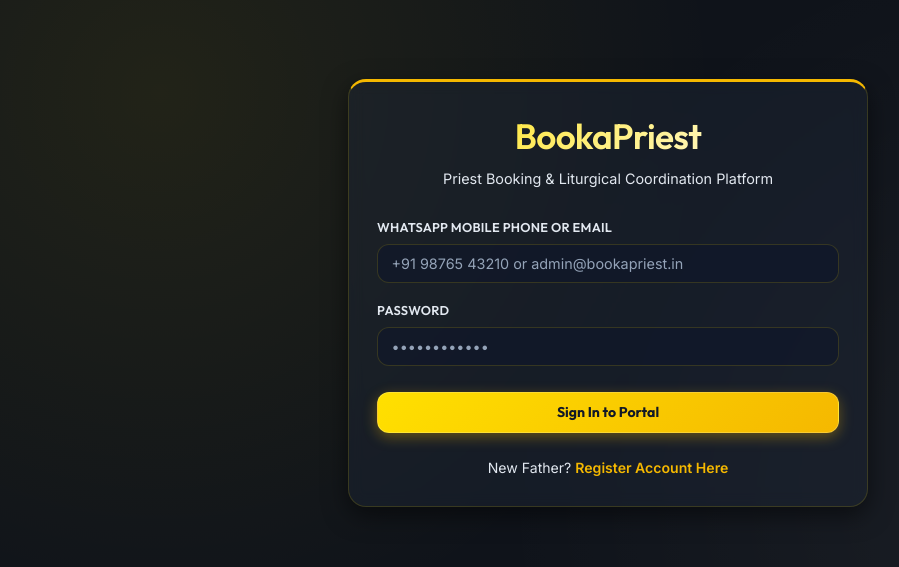
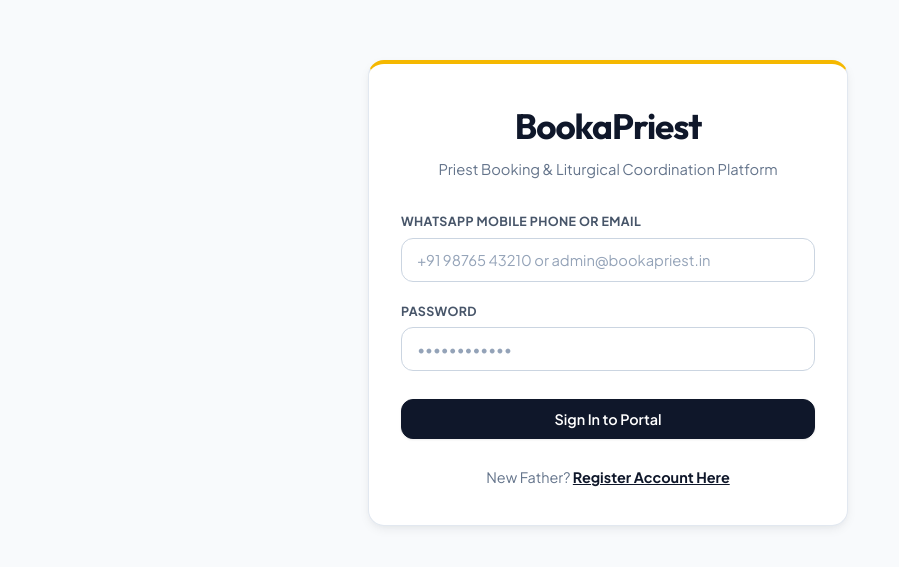
Before and after one commit to josephar89/BookaPriest, a React (Vite) app: page / in a window 1280 px wide. Shown: the part 107-674 px from the top of the page, without its empty margins (32-931 px from the left). Built offline with nearby package versions, Linux system fonts and the light colour scheme.

Commit message:
style: switch to clean, plain white modern minimalist interface with warm Papal gold accents

```diff
--- a/src/index.css
+++ b/src/index.css
@@ -1,60 +1,50 @@
-@import url('https://fonts.googleapis.com/css2?family=Inter:wght@300;400;500;600;700&family=Outfit:wght@300;400;500;600;700&display=swap');
+@import url('https://fonts.googleapis.com/css2?family=Plus+Jakarta+Sans:wght@300;400;500;600;700;800&family=Outfit:wght@400;500;600;700;800&display=swap');
 
 :root {
-  /* Papal Flag (Vatican City) Color System: Gold/Yellow (Giallo) & Pure White (Bianco) */
-  --bg-primary: #0f131a;
-  --bg-secondary: #181d27;
-  --bg-tertiary: #232a38;
+  /* Clean, Pure White Modern Theme */
+  --bg-primary: #FFFFFF;
+  --bg-secondary: #F8FAFC;
+  --bg-tertiary: #F1F5F9;
 
-  --text-primary: #ffffff;
-  --text-secondary: #e2e8f0;
-  --text-muted: #94a3b8;
+  --text-primary: #0F172A;
+  --text-secondary: #334155;
+  --text-muted: #64748B;
 
-  /* Papal Yellow / Gold (Pantone Yellow 109 C / Vatican Gold) */
+  /* Papal / Vatican Warm Gold Accent */
+  --papal-gold: #F5B800;
+  --papal-gold-dark: #D99B00;
   --papal-yellow: #FFE000;
-  --papal-gold: #F5B800;
-  --papal-gold-hover: #E0A500;
-  --papal-gold-rgb: 245, 184, 0;
 
-  /* Papal White (Alabaster White / Silver) */
-  --papal-white: #FFFFFF;
-  --papal-white-soft: #F8FAFC;
-  --papal-white-rgb: 255, 255, 255;
+  --accent-gold: #D97706;
+  --accent-gold-rgb: 217, 119, 6;
 
-  /* Papal Key Red (The traditional red cord binding St. Peter's keys) */
-  --papal-red: #DC2626;
-  --papal-red-hover: #B91C1C;
-  --papal-red-rgb: 220, 38, 38;
+  /* Primary Action Button Colors */
+  --primary-color: #0F172A;
+  --primary-hover: #1E293B;
 
-  /* Aliases for system compatibility */
-  --accent-gold: var(--papal-gold);
-  --accent-gold-rgb: var(--papal-gold-rgb);
-  --accent-purple: var(--papal-gold);
-  --accent-purple-hover: var(--papal-gold-hover);
-  --accent-purple-rgb: var(--papal-gold-rgb);
-  --accent-green: #10B981;
-  --accent-green-hover: #059669;
-  --accent-red: var(--papal-red);
-  --accent-blue: #38BDF8;
+  --accent-green: #059669;
+  --accent-green-hover: #047857;
+  --accent-red: #DC2626;
+  --accent-blue: #0284C7;
 
-  --border-color: rgba(255, 224, 0, 0.15);
-  --border-hover: rgba(255, 224, 0, 0.35);
-  --border-focus: var(--papal-yellow);
+  --border-color: #E2E8F0;
+  --border-hover: #CBD5E1;
+  --border-focus: #F5B800;
 
-  --radius-sm: 6px;
+  --radius-sm: 8px;
   --radius-md: 12px;
-  --radius-lg: 18px;
+  --radius-lg: 16px;
+  --radius-full: 9999px;
 
-  --shadow-sm: 0 2px 8px rgba(0, 0, 0, 0.4);
-  --shadow-md: 0 8px 24px rgba(0, 0, 0, 0.5);
-  --shadow-lg: 0 16px 40px rgba(0, 0, 0, 0.7);
+  --shadow-sm: 0 1px 3px rgba(0, 0, 0, 0.05), 0 1px 2px rgba(0, 0, 0, 0.03);
+  --shadow-md: 0 4px 12px -2px rgba(15, 23, 42, 0.08), 0 2px 6px -2px rgba(15, 23, 42, 0.04);
+  --shadow-lg: 0 12px 28px -4px rgba(15, 23, 42, 0.12), 0 4px 12px -4px rgba(15, 23, 42, 0.06);
 
   --transition-fast: 0.15s ease;
-  --transition-normal: 0.25s cubic-bezier(0.4, 0, 0.2, 1);
-  --transition-slow: 0.4s cubic-bezier(0.4, 0, 0.2, 1);
+  --transition-normal: 0.2s cubic-bezier(0.4, 0, 0.2, 1);
 
-  font-family: 'Inter', system-ui, sans-serif;
-  color-scheme: dark;
+  font-family: 'Plus Jakarta Sans', system-ui, sans-serif;
+  color-scheme: light;
 }
 
 /* Global Reset & Base Styling */
@@ -62,41 +52,23 @@
   margin: 0;
   padding: 0;
   box-sizing: border-box;
-  scrollbar-width: thin;
-  scrollbar-color: var(--border-hover) transparent;
 }
 
 body {
-  background-color: var(--bg-primary);
+  background-color: #F8FAFC;
   color: var(--text-primary);
-  font-family: 'Inter', sans-serif;
+  font-family: 'Plus Jakarta Sans', sans-serif;
   min-height: 100vh;
   line-height: 1.5;
   overflow-x: hidden;
+  -webkit-font-smoothing: antialiased;
 }
 
 h1, h2, h3, h4, h5, h6 {
   font-family: 'Outfit', sans-serif;
-  font-weight: 600;
+  font-weight: 700;
   letter-spacing: -0.02em;
   color: var(--text-primary);
-}
-
-/* Utility Animations */
-@keyframes fadeIn {
-  from { opacity: 0; transform: translateY(8px); }
-  to { opacity: 1; transform: translateY(0); }
-}
-
-@keyframes slideInRight {
-  from { transform: translateX(100%); }
-  to { transform: translateX(0); }
-}
-
-@keyframes pulseLive {
-  0% { transform: scale(0.95); box-shadow: 0 0 0 0 rgba(16, 185, 129, 0.7); }
-  70% { transform: scale(1); box-shadow: 0 0 0 8px rgba(16, 185, 129, 0); }
-  100% { transform: scale(0.95); box-shadow: 0 0 0 0 rgba(16, 185, 129, 0); }
 }
 
 /* Base Layout */
@@ -104,60 +76,56 @@
   min-height: 100vh;
   display: flex;
   flex-direction: column;
+  background-color: #F8FAFC;
 }
 
-/* Modern Glass Navbar */
+/* Modern Plain White Navbar */
 .navbar {
   position: sticky;
   top: 0;
   z-index: 100;
-  background: rgba(24, 29, 39, 0.92);
-  backdrop-filter: blur(16px);
-  -webkit-backdrop-filter: blur(16px);
+  background: #FFFFFF;
   border-bottom: 2px solid var(--papal-gold);
-  padding: 0.85rem 1.5rem;
+  padding: 0.9rem 1.75rem;
   display: flex;
   justify-content: space-between;
   align-items: center;
-  transition: var(--transition-normal);
-  box-shadow: 0 4px 20px rgba(0, 0, 0, 0.4);
+  box-shadow: 0 2px 10px rgba(0, 0, 0, 0.03);
 }
 
 .brand-section {
   display: flex;
   align-items: center;
-  gap: 0.6rem;
+  gap: 0.65rem;
 }
 
 .brand-logo {
   font-family: 'Outfit', sans-serif;
   font-size: 1.55rem;
-  font-weight: 700;
+  font-weight: 800;
   letter-spacing: -0.03em;
-  background: linear-gradient(135deg, #FFE000 0%, #FFFFFF 100%);
-  -webkit-background-clip: text;
-  -webkit-text-fill-color: transparent;
+  color: #0F172A;
   display: flex;
   align-items: center;
   gap: 0.4rem;
 }
 
 .brand-badge {
-  font-size: 0.68rem;
-  padding: 0.2rem 0.5rem;
-  border-radius: var(--radius-sm);
-  background: #FFE000;
-  border: 1px solid #F5B800;
-  color: #1a1a1a;
+  font-size: 0.7rem;
+  padding: 0.2rem 0.55rem;
+  border-radius: var(--radius-full);
+  background: #FEF3C7;
+  border: 1px solid #FCD34D;
+  color: #92400E;
   text-transform: uppercase;
   font-weight: 800;
-  letter-spacing: 0.06em;
+  letter-spacing: 0.05em;
 }
 
 .nav-user {
   display: flex;
   align-items: center;
-  gap: 0.85rem;
+  gap: 1rem;
 }
 
 .user-tag {
@@ -167,75 +135,74 @@
 }
 
 .user-name {
-  font-size: 0.88rem;
-  font-weight: 600;
+  font-size: 0.9rem;
+  font-weight: 700;
   color: var(--text-primary);
 }
 
 .user-status {
-  font-size: 0.72rem;
+  font-size: 0.75rem;
   display: flex;
   align-items: center;
-  gap: 0.25rem;
+  gap: 0.35rem;
   justify-content: flex-end;
+  color: var(--text-muted);
 }
 
 .status-dot {
-  width: 6px;
-  height: 6px;
+  width: 7px;
+  height: 7px;
   border-radius: 50%;
 }
 
 .status-dot.verified {
   background-color: var(--accent-green);
-  box-shadow: 0 0 8px var(--accent-green);
 }
 
 .status-dot.pending {
-  background-color: var(--accent-gold);
-  box-shadow: 0 0 8px var(--accent-gold);
+  background-color: var(--papal-gold);
 }
 
-/* Core Dashboard Content Layout */
+/* Main Container */
 .main-content {
   flex: 1;
   width: 100%;
-  max-width: 1200px;
+  max-width: 1140px;
   margin: 0 auto;
-  padding: 1.5rem 1rem;
-  animation: fadeIn var(--transition-normal) forwards;
+  padding: 2rem 1.25rem;
 }
 
 .dashboard-header {
   display: flex;
   justify-content: space-between;
   align-items: center;
-  margin-bottom: 1.5rem;
+  margin-bottom: 1.75rem;
   gap: 1rem;
   flex-wrap: wrap;
 }
 
 .dashboard-title h2 {
-  font-size: 1.6rem;
+  font-size: 1.75rem;
+  color: #0F172A;
   margin-bottom: 0.2rem;
 }
 
 .dashboard-title p {
-  color: var(--text-secondary);
-  font-size: 0.9rem;
+  color: var(--text-muted);
+  font-size: 0.92rem;
 }
 
-/* Dashboard Action Buttons */
+/* Action Buttons */
 .btn {
   display: inline-flex;
   align-items: center;
   justify-content: center;
   gap: 0.5rem;
-  padding: 0.65rem 1.15rem;
+  padding: 0.65rem 1.25rem;
   border-radius: var(--radius-md);
-  font-size: 0.88rem;
+  font-size: 0.9rem;
   font-weight: 600;
-  font-family: 'Outfit', sans-serif;
+  font-family: 'Plus Jakarta Sans', sans-serif;
   cursor: pointer;
   border: 1px solid transparent;
   transition: all var(--transition-fast);
@@ -243,136 +210,119 @@
 }
 
 .btn-primary {
-  background: linear-gradient(135deg, #FFE000 0%, #F5B800 100%);
-  color: #111827;
-  font-weight: 700;
-  border: 1px solid rgba(255, 255, 255, 0.2);
-  box-shadow: 0 4px 14px rgba(245, 184, 0, 0.35);
+  background: #0F172A;
+  color: #FFFFFF;
+  border: 1px solid #0F172A;
+  box-shadow: var(--shadow-sm);
 }
 
 .btn-primary:hover {
-  background: linear-gradient(135deg, #FFF04D 0%, #E0A500 100%);
-  color: #000000;
+  background: #1E293B;
   transform: translateY(-1px);
-  box-shadow: 0 6px 18px rgba(245, 184, 0, 0.45);
+  box-shadow: var(--shadow-md);
 }
 
-
 .btn-secondary {
-  background-color: var(--bg-secondary);
+  background-color: #FFFFFF;
   border: 1px solid var(--border-color);
   color: var(--text-secondary);
 }
 
 .btn-secondary:hover {
-  background-color: var(--bg-tertiary);
+  background-color: #F8FAFC;
   border-color: var(--border-hover);
   color: var(--text-primary);
 }
 
 .btn-success {
   background-color: var(--accent-green);
-  color: var(--text-primary);
+  color: #FFFFFF;
 }
 
 .btn-success:hover {
   background-color: var(--accent-green-hover);
-  transform: translateY(-1px);
 }
 
 .btn-call {
-  background-color: #0284c7;
-  color: white;
+  background-color: #0284C7;
+  color: #FFFFFF;
+  border-radius: var(--radius-md);
+  padding: 0.6rem;
+  font-size: 0.85rem;
+  font-weight: 600;
+  display: inline-flex;
+  align-items: center;
+  justify-content: center;
+  gap: 0.35rem;
+  text-decoration: none;
 }
 
 .btn-call:hover {
-  background-color: #0369a1;
-  transform: translateY(-1px);
+  background-color: #0369A1;
 }
 
 .btn-danger {
-  background-color: rgba(239, 68, 68, 0.15);
-  border: 1px solid rgba(239, 68, 68, 0.3);
-  color: hsl(0, 100%, 75%);
+  background-color: #FEE2E2;
+  color: #DC2626;
+  border: 1px solid #FECACA;
 }
 
 .btn-danger:hover {
-  background-color: var(--accent-red);
-  color: var(--text-primary);
+  background-color: #FCA5A5;
 }
 
 .btn-sm {
-  padding: 0.4rem 0.75rem;
-  font-size: 0.8rem;
-  border-radius: var(--radius-sm);
+  padding: 0.45rem 0.85rem;
+  font-size: 0.82rem;
 }
 
-/* Glassmorphism Auth / Card Container */
-.glass-card {
-  background: rgba(30, 41, 59, 0.4);
-  backdrop-filter: blur(8px);
-  -webkit-backdrop-filter: blur(8px);
-  border: 1px solid var(--border-color);
-  border-radius: var(--radius-lg);
-  padding: 1.75rem;
-  box-shadow: var(--shadow-md);
-  transition: border-color var(--transition-normal);
-}
-
-.glass-card:hover {
-  border-color: var(--border-hover);
-}
-
-/* Authentication Page layout */
+/* Authentication Page layout (Plain White Minimalist) */
 .auth-page {
   min-height: 100vh;
   display: flex;
   align-items: center;
   justify-content: center;
-  padding: 1.25rem;
-  background: radial-gradient(circle at 15% 25%, rgba(255, 224, 0, 0.08) 0%, transparent 45%),
-              radial-gradient(circle at 85% 75%, rgba(255, 255, 255, 0.05) 0%, transparent 45%),
-              var(--bg-primary);
+  padding: 1.5rem;
+  background-color: #F8FAFC;
 }
 
 .auth-card {
   width: 100%;
-  max-width: 520px;
-  animation: fadeIn var(--transition-normal) forwards;
-  border-top: 3px solid var(--papal-gold);
+  max-width: 480px;
+  background: #FFFFFF;
+  border: 1px solid #E2E8F0;
+  border-radius: var(--radius-lg);
+  padding: 2.25rem 2rem;
+  box-shadow: var(--shadow-md);
+  border-top: 4px solid var(--papal-gold);
 }
 
 .auth-header {
   text-align: center;
-  margin-bottom: 1.75rem;
+  margin-bottom: 2rem;
 }
 
 .auth-header h1 {
   font-size: 2.2rem;
+  color: #0F172A;
   margin-bottom: 0.35rem;
-  background: linear-gradient(135deg, #FFE000 0%, #FFFFFF 100%);
-  -webkit-background-clip: text;
-  -webkit-text-fill-color: transparent;
-  display: flex;
-  align-items: center;
-  justify-content: center;
-  gap: 0.5rem;
+  letter-spacing: -0.03em;
 }
 
-
 .auth-header p {
-  color: var(--text-secondary);
-  font-size: 0.9rem;
+  color: var(--text-muted);
+  font-size: 0.92rem;
 }
 
+/* Form Controls */
 .form-group {
-  margin-bottom: 1.1rem;
+  margin-bottom: 1.2rem;
 }
 
 .form-row {
   display: grid;
   grid-template-columns: 1fr 1fr;
-  gap: 0.75rem;
+  gap: 0.85rem;
 }
 
 @media (max-width: 600px) {
@@ -383,104 +333,102 @@
 
 .form-label {
   display: block;
-  font-size: 0.8rem;
-  font-weight: 600;
-  margin-bottom: 0.4rem;
-  color: var(--text-secondary);
-  font-family: 'Outfit', sans-serif;
-  letter-spacing: 0.02em;
+  font-size: 0.78rem;
+  font-weight: 700;
+  margin-bottom: 0.45rem;
+  color: #475569;
+  letter-spacing: 0.03em;
 }
 
 .form-input {
   width: 100%;
-  background-color: rgba(15, 23, 42, 0.6);
-  border: 1px solid var(--border-color);
+  background-color: #FFFFFF;
+  border: 1.5px solid #CBD5E1;
   border-radius: var(--radius-md);
-  padding: 0.65rem 0.85rem;
-  font-size: 0.9rem;
-  color: var(--text-primary);
-  font-family: 'Inter', sans-serif;
+  padding: 0.75rem 0.95rem;
+  font-size: 0.92rem;
+  color: #0F172A;
+  font-family: inherit;
   transition: all var(--transition-fast);
 }
 
 .form-input:focus {
   outline: none;
-  border-color: var(--border-focus);
-  box-shadow: 0 0 0 3px rgba(var(--accent-purple-rgb), 0.15);
-  background-color: rgba(15, 23, 42, 0.9);
+  border-color: #0F172A;
+  box-shadow: 0 0 0 3px rgba(15, 23, 42, 0.1);
+  background-color: #FFFFFF;
 }
 
 .form-input::placeholder {
-  color: var(--text-muted);
+  color: #94A3B8;
 }
 
 .gps-btn {
-  background: rgba(14, 165, 233, 0.12);
-  border: 1px solid rgba(14, 165, 233, 0.35);
-  color: #38bdf8;
-  font-size: 0.82rem;
-  padding: 0.5rem 0.75rem;
+  background: #F0F9FF;
+  border: 1px solid #BAE6FD;
+  color: #0284C7;
+  font-size: 0.84rem;
+  font-weight: 600;
+  padding: 0.6rem 0.85rem;
   border-radius: var(--radius-md);
   display: flex;
   align-items: center;
   gap: 0.5rem;
   cursor: pointer;
+  margin-top: 0.45rem;
   transition: all var(--transition-fast);
-  margin-top: 0.35rem;
 }
 
 .gps-btn:hover {
-  background: rgba(14, 165, 233, 0.25);
+  background: #E0F2FE;
 }
 
 .auth-footer {
   text-align: center;
-  margin-top: 1.5rem;
-  font-size: 0.88rem;
-  color: var(--text-secondary);
+  margin-top: 1.75rem;
+  font-size: 0.9rem;
+  color: var(--text-muted);
 }
 
 .auth-link {
-  color: var(--accent-purple);
-  text-decoration: none;
-  font-weight: 600;
+  color: #0F172A;
+  text-decoration: underline;
+  font-weight: 700;
   cursor: pointer;
 }
 
-.auth-link:hover {
-  text-decoration: underline;
-}
-
 .error-alert {
-  background: rgba(239, 68, 68, 0.1);
-  border: 1px solid rgba(239, 68, 68, 0.25);
-  color: hsl(0, 100%, 75%);
-  padding: 0.65rem 0.85rem;
+  background: #FEF2F2;
+  border: 1px solid #FECACA;
+  color: #991B1B;
+  padding: 0.75rem 1rem;
   border-radius: var(--radius-md);
-  font-size: 0.82rem;
-  margin-bottom: 1.1rem;
+  font-size: 0.85rem;
+  font-weight: 500;
+  margin-bottom: 1.25rem;
 }
 
 .success-alert {
-  background: rgba(16, 185, 129, 0.1);
-  border: 1px solid rgba(16, 185, 129, 0.25);
-  color: hsl(142, 70%, 70%);
-  padding: 0.65rem 0.85rem;
+  background: #F0FDF4;
+  border: 1px solid #BBF7D0;
+  color: #166534;
+  padding: 0.75rem 1rem;
   border-radius: var(--radius-md);
-  font-size: 0.82rem;
-  margin-bottom: 1.1rem;
+  font-size: 0.85rem;
+  font-weight: 500;
+  margin-bottom: 1.25rem;
 }
 
-/* Dual-Mode Marketplace Switcher */
+/* Dual-Mode Marketplace Switcher (Clean Pill Style) */
 .mode-switcher {
   display: grid;
   grid-template-columns: 1fr 1fr;
   gap: 0.75rem;
-  margin-bottom: 1.5rem;
-  background: rgba(15, 23, 42, 0.5);
+  margin-bottom: 1.75rem;
+  background: #F1F5F9;
   padding: 0.4rem;
   border-radius: var(--radius-lg);
-  border: 1px solid var(--border-color);
+  border: 1px solid #E2E8F0;
 }
 
 .mode-tab {
@@ -493,61 +441,62 @@
   cursor: pointer;
   transition: all var(--transition-fast);
   text-align: center;
-  color: var(--text-secondary);
+  color: #64748B;
 }
 
 .mode-tab.active {
-  background: var(--bg-tertiary);
-  color: #FFFFFF;
-  border: 1.5px solid var(--papal-gold);
-  box-shadow: 0 0 16px rgba(245, 184, 0, 0.25);
+  background: #FFFFFF;
+  color: #0F172A;
+  border: 1px solid #E2E8F0;
+  box-shadow: var(--shadow-sm);
 }
-
 
 .mode-tab-title {
   font-family: 'Outfit', sans-serif;
-  font-weight: 600;
-  font-size: 0.95rem;
+  font-weight: 700;
+  font-size: 1rem;
   display: flex;
   align-items: center;
   gap: 0.4rem;
 }
 
 .mode-tab-subtitle {
-  font-size: 0.75rem;
-  color: var(--text-muted);
-  margin-top: 0.15rem;
+  font-size: 0.76rem;
+  color: #64748B;
+  margin-top: 0.2rem;
 }
 
-/* Priest Quick Status Banner */
+/* Quick Status Card */
 .quick-status-card {
-  background: linear-gradient(135deg, rgba(30, 41, 59, 0.7) 0%, rgba(15, 23, 42, 0.7) 100%);
-  border: 1px solid var(--border-color);
+  background: #FFFFFF;
+  border: 1px solid #E2E8F0;
   border-radius: var(--radius-md);
-  padding: 1.1rem;
-  margin-bottom: 1.5rem;
+  padding: 1.25rem 1.5rem;
+  margin-bottom: 1.75rem;
   display: flex;
   justify-content: space-between;
   align-items: center;
   flex-wrap: wrap;
-  gap: 0.85rem;
+  gap: 1rem;
+  box-shadow: var(--shadow-sm);
 }
 
 .quick-status-info h4 {
-  font-size: 1rem;
-  margin-bottom: 0.2rem;
+  font-size: 1.05rem;
+  color: #0F172A;
+  margin-bottom: 0.25rem;
 }
 
 .quick-status-info p {
-  font-size: 0.82rem;
-  color: var(--text-secondary);
+  font-size: 0.86rem;
+  color: #64748B;
 }
 
-/* Roster Cards Grid (Bike-Taxi Style) */
+/* Roster Cards Grid (Bike-Taxi Style) - Pure White Minimalist */
 .roster-grid {
   display: grid;
   grid-template-columns: 1fr;
-  gap: 1rem;
+  gap: 1.25rem;
 }
 
 @media (min-width: 650px) {
@@ -557,21 +506,20 @@
 }
 
 .priest-card {
-  background: rgba(30, 41, 59, 0.35);
-  border: 1px solid var(--border-color);
-  border-radius: var(--radius-md);
-  padding: 1.25rem;
+  background: #FFFFFF;
+  border: 1.5px solid #E2E8F0;
+  border-radius: var(--radius-lg);
+  padding: 1.5rem;
   display: flex;
   flex-direction: column;
-  gap: 0.85rem;
-  position: relative;
+  gap: 1rem;
+  box-shadow: var(--shadow-sm);
   transition: all var(--transition-normal);
-  animation: fadeIn var(--transition-normal) forwards;
 }
 
 .priest-card:hover {
   transform: translateY(-2px);
-  border-color: rgba(var(--accent-purple-rgb), 0.3);
+  border-color: #CBD5E1;
   box-shadow: var(--shadow-md);
 }
 
@@ -583,89 +531,93 @@
 }
 
 .priest-name {
-  font-size: 1.05rem;
-  font-weight: 600;
-  color: var(--text-primary);
+  font-size: 1.1rem;
+  font-weight: 700;
+  color: #0F172A;
   font-family: 'Outfit', sans-serif;
 }
 
 .priest-order {
-  font-size: 0.8rem;
-  color: var(--accent-gold);
-  font-weight: 500;
+  font-size: 0.82rem;
+  color: #B45309;
+  font-weight: 600;
+  margin-top: 0.15rem;
 }
 
 .distance-badge {
-  background: rgba(14, 165, 233, 0.15);
-  border: 1px solid rgba(14, 165, 233, 0.35);
-  color: #38bdf8;
-  font-size: 0.75rem;
-  padding: 0.15rem 0.5rem;
-  border-radius: var(--radius-sm);
-  font-weight: 600;
+  background: #EFF6FF;
+  border: 1px solid #BFDBFE;
+  color: #1D4ED8;
+  font-size: 0.78rem;
+  padding: 0.2rem 0.55rem;
+  border-radius: var(--radius-full);
+  font-weight: 700;
   display: flex;
   align-items: center;
-  gap: 0.25rem;
+  gap: 0.3rem;
 }
 
 .priest-meta-row {
   display: flex;
   flex-direction: column;
-  gap: 0.35rem;
-  font-size: 0.82rem;
-  color: var(--text-secondary);
+  gap: 0.45rem;
+  font-size: 0.85rem;
+  color: #475569;
 }
 
 .priest-meta-item {
   display: flex;
   align-items: center;
-  gap: 0.4rem;
+  gap: 0.5rem;
 }
 
 .priest-actions {
   display: grid;
   grid-template-columns: 1fr 1fr;
-  gap: 0.5rem;
+  gap: 0.65rem;
   margin-top: auto;
-  padding-top: 0.5rem;
-  border-top: 1px solid var(--border-color);
+  padding-top: 0.85rem;
+  border-top: 1px solid #F1F5F9;
 }
 
 .wa-btn {
   background-color: #25D366;
-  color: white;
+  color: #FFFFFF;
   border-radius: var(--radius-md);
-  font-size: 0.82rem;
-  font-weight: 600;
+  font-size: 0.85rem;
+  font-weight: 700;
   display: inline-flex;
   align-items: center;
   justify-content: center;
   gap: 0.35rem;
   text-decoration: none;
-  padding: 0.55rem;
+  padding: 0.6rem;
 }
 
 .wa-btn:hover {
-  background-color: #128C7E;
+  background-color: #16A34A;
 }
 
 .confirm-booking-btn {
   grid-column: 1 / -1;
-  background-color: var(--accent-purple);
-  color: white;
-  margin-top: 0.25rem;
+  background-color: #0F172A;
+  color: #FFFFFF;
+  margin-top: 0.35rem;
 }
 
-/* Modals & Popups styling */
+.confirm-booking-btn:hover {
+  background-color: #1E293B;
+}
+
+/* Modals & Popups (Crisp White Dialogs) */
 .modal-overlay {
   position: fixed;
   top: 0;
   left: 0;
   right: 0;
   bottom: 0;
-  background: rgba(15, 23, 42, 0.8);
-  backdrop-filter: blur(8px);
-  -webkit-backdrop-filter: blur(8px);
+  background: rgba(15, 23, 42, 0.45);
+  backdrop-filter: blur(4px);
   z-index: 1000;
   display: flex;
   align-items: center;
@@ -678,118 +630,126 @@
   max-width: 520px;
   max-height: 90vh;
   overflow-y: auto;
-  background: var(--bg-secondary);
-  border: 1px solid var(--border-color);
+  background: #FFFFFF;
+  border: 1px solid #E2E8F0;
   border-radius: var(--radius-lg);
   box-shadow: var(--shadow-lg);
 }
 
 .modal-header {
-  padding: 1.1rem 1.4rem;
-  border-bottom: 1px solid var(--border-color);
+  padding: 1.25rem 1.5rem;
+  border-bottom: 1px solid #F1F5F9;
   display: flex;
   justify-content: space-between;
   align-items: center;
 }
 
 .modal-title {
-  font-size: 1.25rem;
+  font-size: 1.3rem;
   font-family: 'Outfit', sans-serif;
+  color: #0F172A;
 }
 
 .modal-close {
   background: none;
   border: none;
-  font-size: 1.5rem;
-  color: var(--text-muted);
+  font-size: 1.6rem;
+  color: #94A3B8;
   cursor: pointer;
+  line-height: 1;
+}
+
+.modal-close:hover {
+  color: #0F172A;
 }
 
 .modal-body {
-  padding: 1.4rem;
+  padding: 1.5rem;
 }
 
 /* Tabs Navigation */
 .tabs {
   display: flex;
   gap: 0.5rem;
-  background-color: var(--bg-secondary);
+  background-color: #F1F5F9;
   padding: 0.35rem;
   border-radius: var(--radius-md);
-  border: 1px solid var(--border-color);
-  margin-bottom: 1.25rem;
+  border: 1px solid #E2E8F0;
+  margin-bottom: 1.5rem;
 }
 
 .tab {
   flex: 1;
   text-align: center;
-  padding: 0.55rem;
-  font-size: 0.85rem;
-  font-weight: 600;
+  padding: 0.6rem;
+  font-size: 0.88rem;
+  font-weight: 700;
   border-radius: var(--radius-sm);
   cursor: pointer;
   transition: all var(--transition-fast);
-  color: var(--text-secondary);
+  color: #64748B;
   font-family: 'Outfit', sans-serif;
 }
 
 .tab.active {
-  background-color: var(--accent-purple);
-  color: var(--text-primary);
+  background-color: #FFFFFF;
+  color: #0F172A;
+  box-shadow: var(--shadow-sm);
 }
 
-/* Admin Verification Queue Layout */
+/* Admin Verification Queue */
 .admin-queue {
   display: flex;
   flex-direction: column;
-  gap: 0.85rem;
+  gap: 1rem;
 }
 
 .admin-card {
-  background: rgba(30, 41, 59, 0.3);
-  border: 1px solid var(--border-color);
+  background: #FFFFFF;
+  border: 1.5px solid #E2E8F0;
   border-radius: var(--radius-md);
-  padding: 1.15rem;
+  padding: 1.25rem 1.5rem;
   display: flex;
   justify-content: space-between;
   align-items: center;
   gap: 1rem;
   flex-wrap: wrap;
+  box-shadow: var(--shadow-sm);
 }
 
 .admin-info {
   display: flex;
   flex-direction: column;
-  gap: 0.25rem;
+  gap: 0.35rem;
 }
 
 .admin-priest-name {
-  font-size: 1rem;
-  font-weight: 600;
-  color: var(--text-primary);
+  font-size: 1.05rem;
+  font-weight: 700;
+  color: #0F172A;
 }
 
 .admin-priest-meta {
-  font-size: 0.8rem;
-  color: var(--text-secondary);
+  font-size: 0.85rem;
+  color: #64748B;
   display: flex;
-  gap: 0.85rem;
+  gap: 1rem;
   flex-wrap: wrap;
 }
 
 .no-data {
   text-align: center;
-  padding: 3rem 1.5rem;
-  border: 1px dashed var(--border-color);
-  border-radius: var(--radius-md);
-  color: var(--text-muted);
+  padding: 3.5rem 1.5rem;
+  background: #FFFFFF;
+  border: 2px dashed #CBD5E1;
+  border-radius: var(--radius-lg);
+  color: #64748B;
   display: flex;
   flex-direction: column;
   align-items: center;
-  gap: 0.65rem;
+  gap: 0.75rem;
 }
 
 .no-data-icon {
-  font-size: 2rem;
-  opacity: 0.5;
+  font-size: 2.25rem;
 }
```
